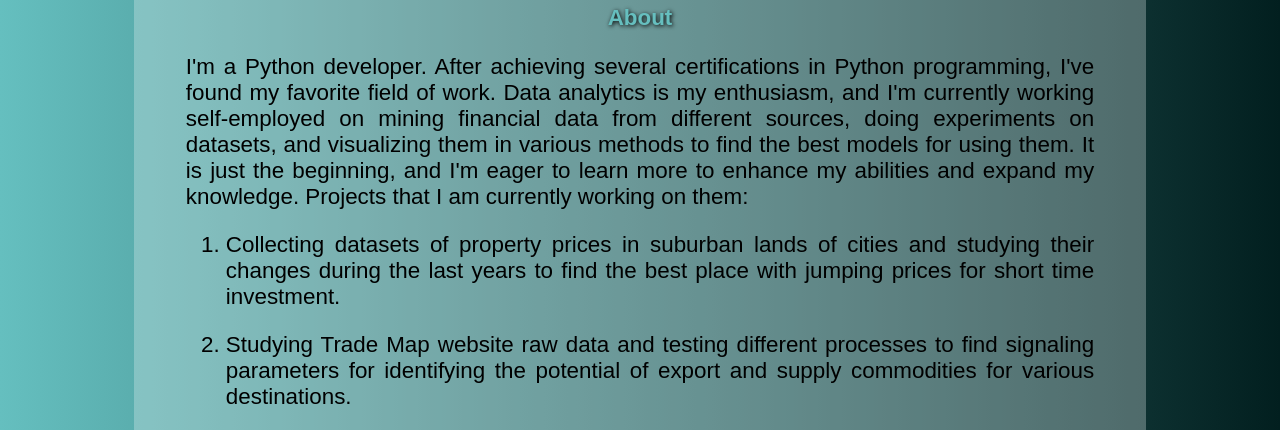
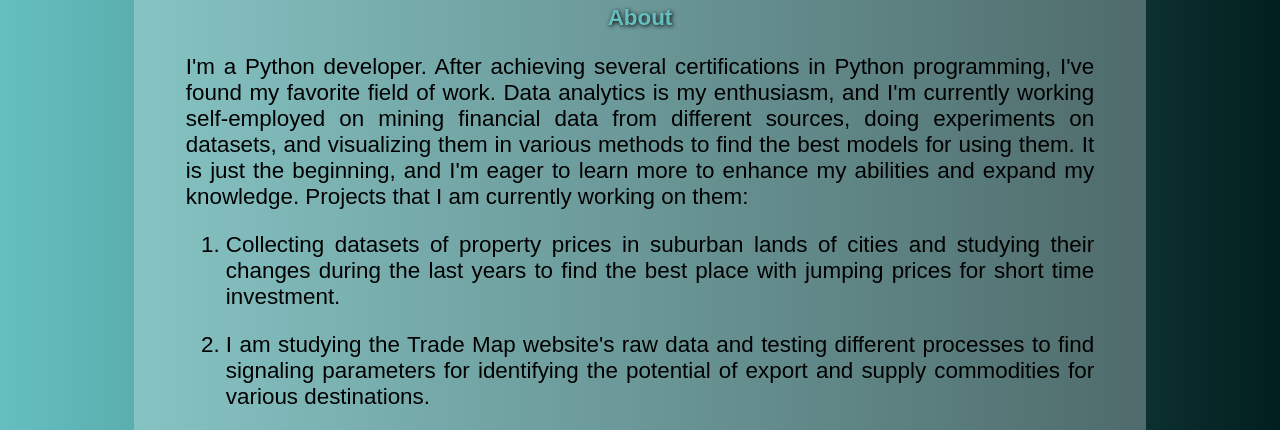
Before and after one commit to M1994Kh/My-CV, a plain HTML site: page index.html in a window 1280 px wide. Shown: the part 510-940 px from the top of the page. Drawn offline with Linux system fonts and the light colour scheme.

Commit message:
Correcting grammatical wrong in the text

```diff
--- a/index.html
+++ b/index.html
@@ -57,14 +57,15 @@
                     <hr>
                     <h3>About</h3>
                     <p align="justify">I'm a Python developer. After achieving several certifications in Python programming,
-                        I've found my favorite field of work. Data analytics is my enthusiasm, and I'm currently
-                        working self-employed on mining financial data from different sources, doing experiments
-                        on datasets, and visualizing them in various methods to find the best models for using them.
-                        It is just the beginning, and I'm eager to learn more to enhance my abilities and expand my knowledge.
-                        Projects that I am currently working on them:</p>
+                        I've found my favorite field of work. Data analytics is my enthusiasm, and I'm currently working
+                        self-employed on mining financial data from different sources, doing experiments on datasets, and
+                        visualizing them in various methods to find the best models for using them. It is just the beginning,
+                        and I'm eager to learn more to enhance my abilities and expand my knowledge. Projects that I am currently working on them:</p>
                     <ol>
-                        <li><p align="justify">Collecting datasets of property prices in suburban lands of cities and studying their changes during the last years to find the best place with jumping prices for short time investment.</p></li>
-                        <li><p align="justify">Studying Trade Map website raw data and testing different processes to find signaling parameters for identifying the potential of export and supply commodities for various destinations.</p></li>
+                        <li><p align="justify">Collecting datasets of property prices in suburban lands of cities and studying their changes during the
+                            last years to find the best place with jumping prices for short time investment.</p></li>
+                        <li><p align="justify">I am studying the Trade Map website's raw data and testing different processes to find signaling
+                            parameters for identifying the potential of export and supply commodities for various destinations.</p></li>
                     </ol>
 
                     <p align="justify">Any suggestions on cooperation and teamwork on new ideas would be precious to me, and I'll appreciate it.</p>
```
